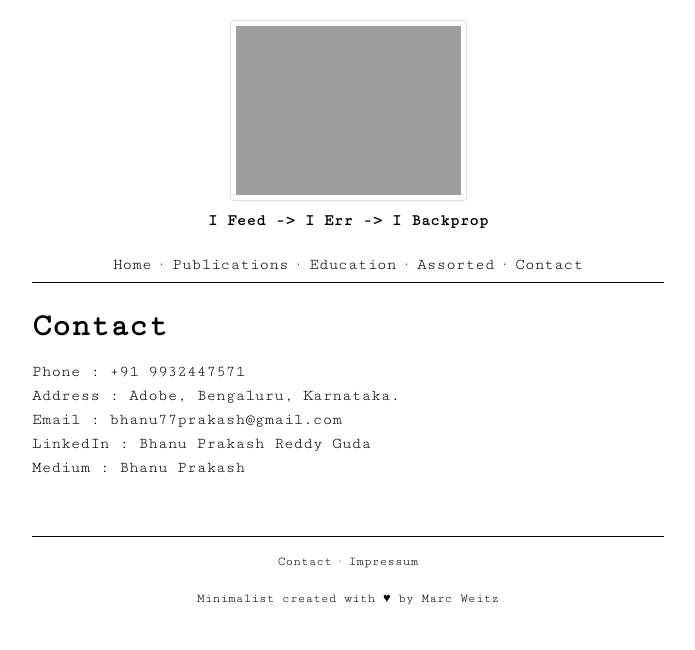
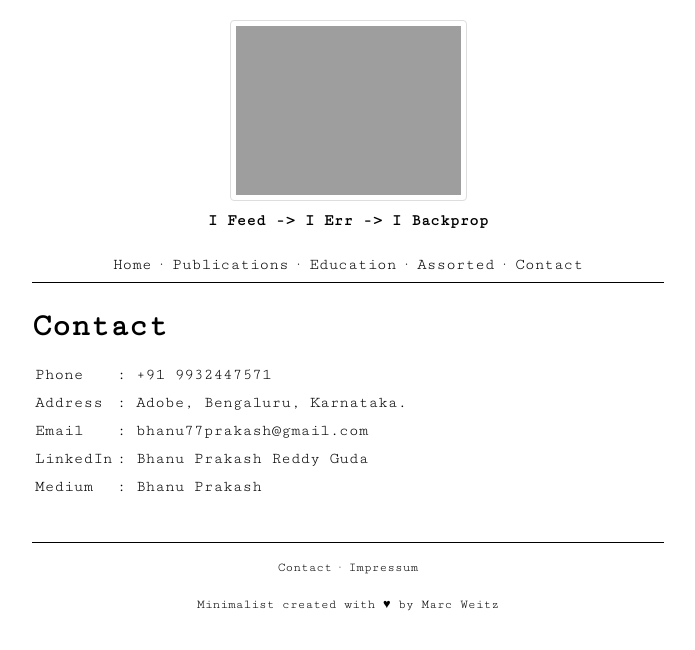
Before and after one commit to bhanu77prakash/bhanu77prakash.github.io, a Jekyll site: the page built from contact.md, in a window 1280 px wide. Shown: the top 650 px of the page, without its empty margins (292-987 px from the left). Built offline with Jekyll 4.4.1, drawn with Linux system fonts in a browser that asks for light colours.

Commit message:
updated site

```diff
--- a/contact.md
+++ b/contact.md
@@ -3,8 +3,8 @@ layout: default
 title: Contact
 permalink: /contact/
 ---
-Phone    :  +91 9932447571
-Address  :  Adobe, Bengaluru, Karnataka.
-Email    :  bhanu77prakash@gmail.com
-LinkedIn :  Bhanu Prakash Reddy Guda
-Medium   :  Bhanu Prakash
+|Phone|:  +91 9932447571|
+|Address|:  Adobe, Bengaluru, Karnataka.|
+|Email|:  bhanu77prakash@gmail.com|
+|LinkedIn|:  Bhanu Prakash Reddy Guda|
+|Medium|:  Bhanu Prakash|
```
